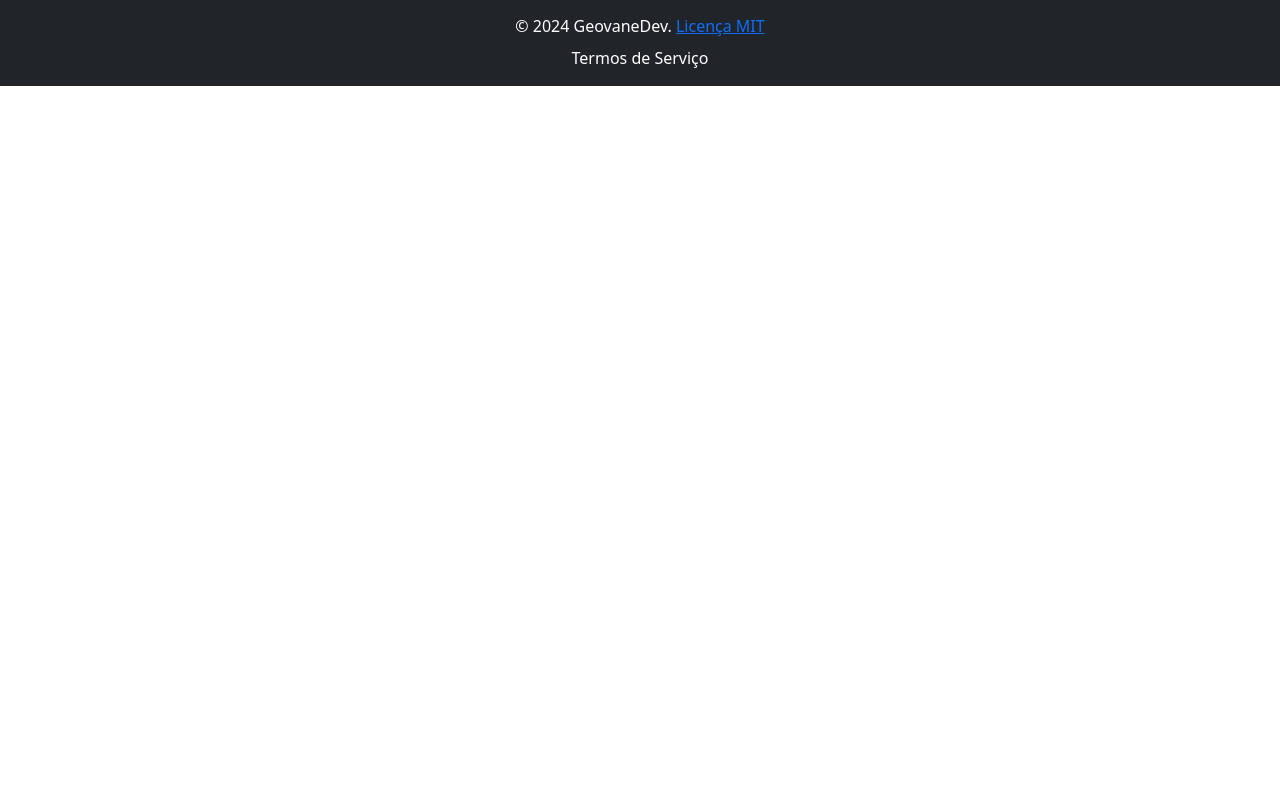
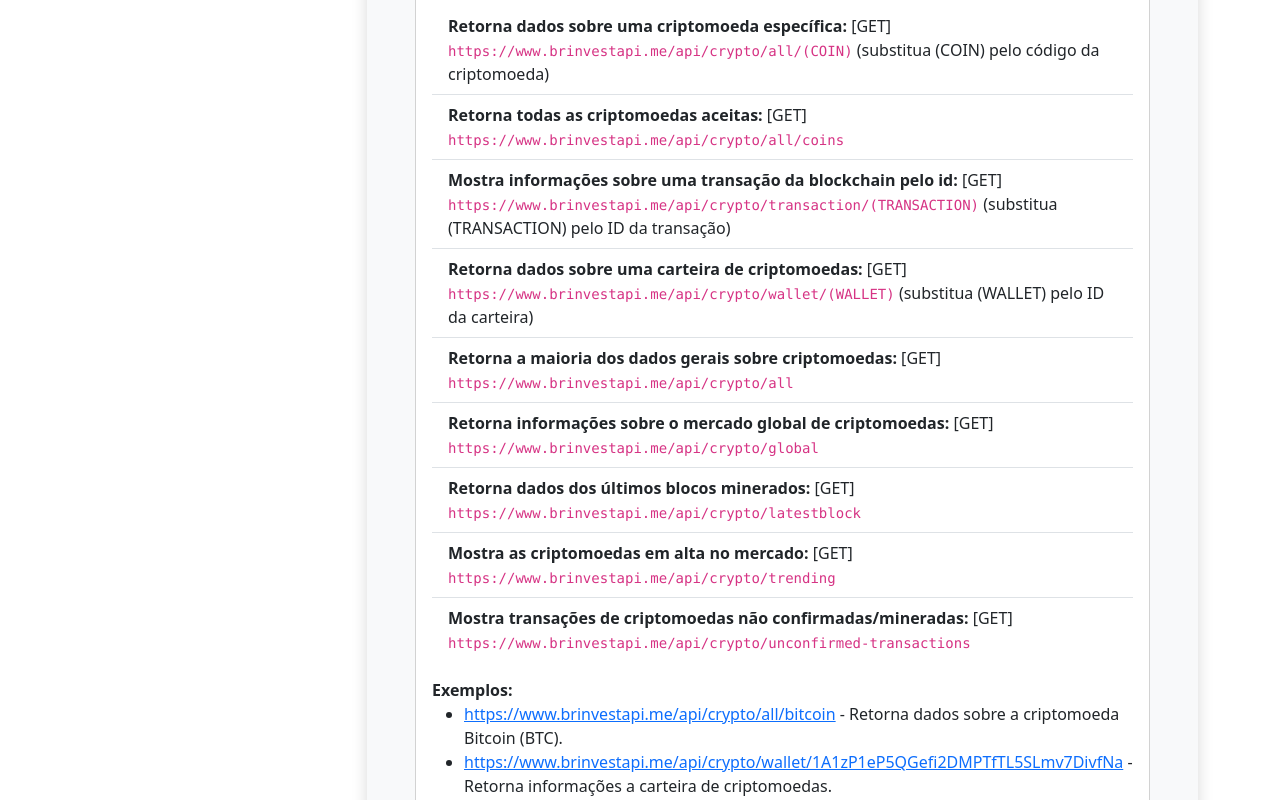
Before and after one commit to GeovaneDev/B3API, a Next.js app: page /docs/endpoints in a window 1280 px wide. Shown: the part 2020-2820 px from the top of the page. Before the commit the page ends 2106 px from the top, so only its background shows below. Built offline with nearby package versions, Linux system fonts and the light colour scheme.

Commit message:
Api de crypto lançada

```diff
--- a/package.json
+++ b/package.json
@@ -1,6 +1,6 @@
 {
   "name": "brinvestapi",
-  "version": "1.2.9",
+  "version": "1.3.0",
   "private": true,
   "scripts": {
     "dev": "next dev",
--- a/pages/api/crypto/all/coins.js
+++ b/pages/api/crypto/all/coins.js
@@ -8,7 +8,7 @@ export default async function handler(request, response) {
             params: {
                 vs_currency: 'brl',
                 order: 'market_cap_desc',
-                per_page: 15000,
+                per_page: 20000,
                 page: 1,
                 sparkline: false,
                 x_cg_demo_api_key: apiKey
--- a/pages/docs/endpoints.js
+++ b/pages/docs/endpoints.js
@@ -180,6 +180,63 @@ const Endpoints = () => {
                   </div>
                 </div>
               </div>
+              <div className="card mt-4">
+                <div className="card-body">
+                  <h2 className="card-title text-center mb-4">Crypto</h2>
+                  <ul className="list-group list-group-flush">
+                    <li className="list-group-item">
+                      <strong>Retorna dados sobre uma criptomoeda específica:</strong> [GET]{' '}
+                      <code>https://www.brinvestapi.me/api/crypto/all/(COIN)</code> (substitua (COIN) pelo código da criptomoeda)
+                    </li>
+                    <li className="list-group-item">
+                      <strong>Retorna todas as criptomoedas aceitas:</strong> [GET]{' '}
+                      <code>https://www.brinvestapi.me/api/crypto/all/coins</code>
+                    </li>
+                    <li className="list-group-item">
+                      <strong>Mostra informações sobre uma transação da blockchain pelo id:</strong> [GET]{' '}
+                      <code>https://www.brinvestapi.me/api/crypto/transaction/(TRANSACTION)</code> (substitua (TRANSACTION) pelo ID da transação)
+                    </li>
+                    <li className="list-group-item">
+                      <strong>Retorna dados sobre uma carteira de criptomoedas:</strong> [GET]{' '}
+                      <code>https://www.brinvestapi.me/api/crypto/wallet/(WALLET)</code> (substitua (WALLET) pelo ID da carteira)
+                    </li>
+                    <li className="list-group-item">
+                      <strong>Retorna a maioria dos dados gerais sobre criptomoedas:</strong> [GET]{' '}
+                      <code>https://www.brinvestapi.me/api/crypto/all</code>
+                    </li>
+                    <li className="list-group-item">
+                      <strong>Retorna informações sobre o mercado global de criptomoedas:</strong> [GET]{' '}
+                      <code>https://www.brinvestapi.me/api/crypto/global</code>
+                    </li>
+                    <li className="list-group-item">
+                      <strong>Retorna dados dos últimos blocos minerados:</strong> [GET]{' '}
+                      <code>https://www.brinvestapi.me/api/crypto/latestblock</code>
+                    </li>
+                    <li className="list-group-item">
+                      <strong>Mostra as criptomoedas em alta no mercado:</strong> [GET]{' '}
+                      <code>https://www.brinvestapi.me/api/crypto/trending</code>
+                    </li>
+                    <li className="list-group-item">
+                      <strong>Mostra transações de criptomoedas não confirmadas/mineradas:</strong> [GET]{' '}
+                      <code>https://www.brinvestapi.me/api/crypto/unconfirmed-transactions</code>
+                    </li>
+                  </ul>
+                  <div className="mt-3">
+                    <strong>Exemplos:</strong>
+                    <ul>
+                      <li>
+                        <Link href="https://www.brinvestapi.me/api/crypto/all/bitcoin" passHref target="_blank">https://www.brinvestapi.me/api/crypto/all/bitcoin</Link> - Retorna dados sobre a criptomoeda Bitcoin (BTC).
+                      </li>
+                      <li>
+                        <Link href="https://www.brinvestapi.me/api/crypto/wallet/1A1zP1eP5QGefi2DMPTfTL5SLmv7DivfNa" passHref target="_blank">https://www.brinvestapi.me/api/crypto/wallet/1A1zP1eP5QGefi2DMPTfTL5SLmv7DivfNa</Link> - Retorna informações a carteira de criptomoedas.
+                      </li>
+                      <li>
+                        <Link href="https://www.brinvestapi.me/api/crypto/transaction/20e64580a0d8520dd676357421f6f39873e61c69c96a1f56f499a21b26592883" passHref target="_blank">https://www.brinvestapi.me/api/crypto/transaction/20e64580a0d8520dd676357421f6f39873e61c69c96a1f56f499a21b26592883</Link> - Retorna informações sobre uma transação da blockchain.
+                      </li>
+                    </ul>
+                  </div>
+                </div>
+              </div>
             </div>
           </div>
         </div>
```
Also changed, not shown: 1 other file (tests, documents, lock files or other folders).
